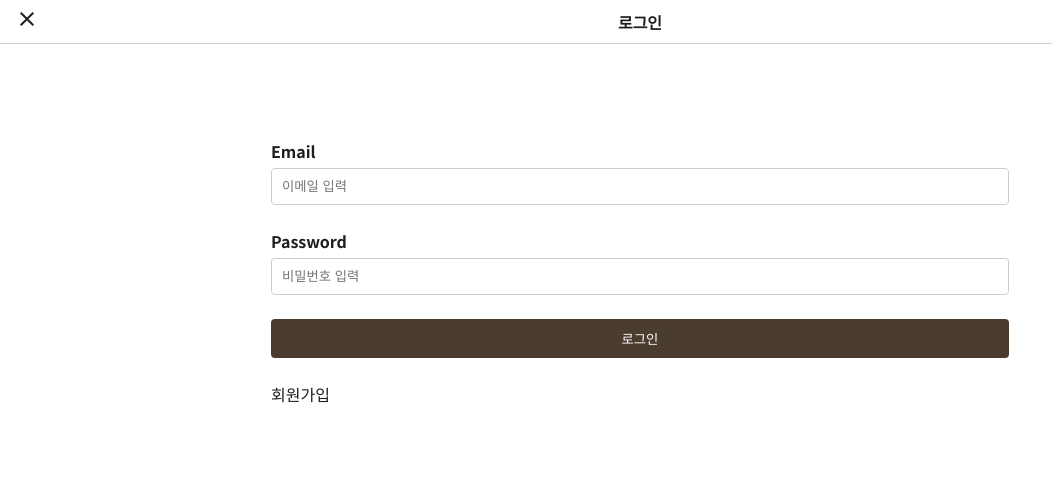
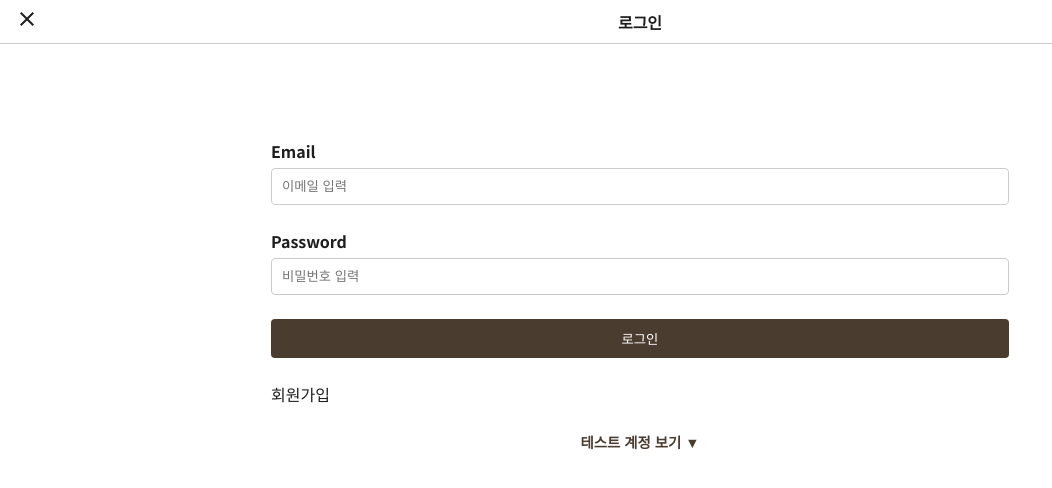
Before and after one commit to subin33/JobNest, a Vue app: page / in a window 1280 px wide. Shown: the top 488 px of the page, without its empty margins (0-1052 px from the left). Built offline with nearby package versions, Linux system fonts and the light colour scheme; no server answers.

Commit message:
250414 1504

```diff
--- a/src/style/form.scss
+++ b/src/style/form.scss
@@ -58,3 +58,50 @@ button:hover {
   margin-top: 10px;
   font-size: 0.9em;
 }
+
+
+.login-guide-toggle {
+  text-align: right;
+  margin-bottom: 0.5rem;
+
+  button {
+    background: none;
+    border: none;
+    color: #4b3c30;
+    cursor: pointer;
+    font-size: 0.9rem;
+    font-weight: bold;
+
+    &:hover {
+      text-decoration: underline;
+    }
+  }
+}
+
+.login-guide {
+  width: 50vw;
+  margin: 0 auto 1.5rem auto;
+  background-color: #f9f9f9;
+  border: 1px solid #ddd;
+  border-radius: 8px;
+  padding: 1rem;
+  margin-bottom: 1.5rem;
+  font-size: 0.95rem;
+
+  code {
+    background-color: #eee;
+    padding: 2px 6px;
+    border-radius: 4px;
+    font-family: monospace;
+  }
+
+  .small-text {
+    color: #666;
+    font-size: 0.85rem;
+    margin-top: 0.5rem;
+  }
+  ul {
+    list-style: none;
+    padding-left: 0;
+  }
+}
--- a/src/view/JobPost.vue
+++ b/src/view/JobPost.vue
@@ -185,7 +185,6 @@
     // UUID 기반 파일명 생성
     const safeFileName = `${uuidv4()}.${ext}`;
 
-    console.log('why?',safeFileName)
     const { data, error } = await supabase
       .storage
       .from('images')
--- a/src/view/Login.vue
+++ b/src/view/Login.vue
@@ -2,6 +2,8 @@
   <div class="loading_info" v-if="isLoading">
     <p>로그인 처리 중 ...</p>
   </div>
+
+
   <div class="form-container">
     <form @submit.prevent="handleLogin">
       <div class="form-group">
@@ -33,6 +35,20 @@
       <p v-if="loginError" class="error-message">아이디와 비밀번호를 정확히 입력해 주세요.</p>
     </form>
   </div>
+
+  <div class="login-guide-toggle">
+    <button @click="toggleGuide">
+      {{ showGuide ? '테스트 계정 접기 ▲' : '테스트 계정 보기 ▼' }}
+    </button>
+  </div>
+
+  <div class="login-guide" v-if="showGuide">
+    <ul>
+      <li><strong>Email</strong>: <code>test@gmail.com</code></li>
+      <li><strong>Password</strong>: <code>123123123</code></li>
+    </ul>
+    <p class="small-text">* 테스트 전용 계정으로, 로그인 후 서비스를 직접 체험해보실 수 있습니다.</p>
+  </div>
 </template>
 
 <script setup>
@@ -44,6 +60,7 @@
 const password = ref('');
 const isLoading = ref(false);
 const loginError = ref(false);
+const showGuide = ref(false);
 
 const router = useRouter();
 
@@ -69,8 +86,13 @@
 const resetLoginError = () => {
   loginError.value = false;
 };
+
+const toggleGuide = () => {
+  showGuide.value = !showGuide.value;
+};
 </script>
 
 <style scoped lang="scss">
 @use "../style/form.scss";
+
 </style>
```
Lines whose indentation alone changed are shown as unchanged.
